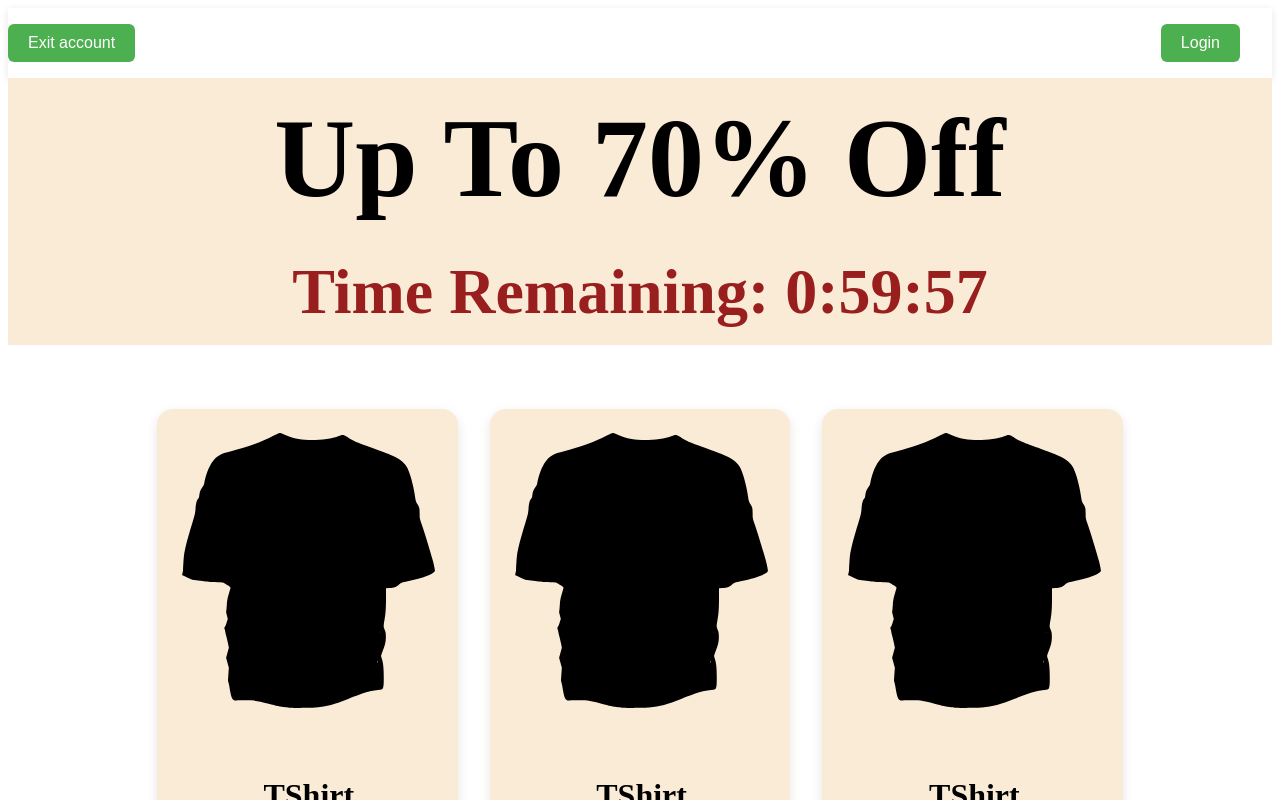
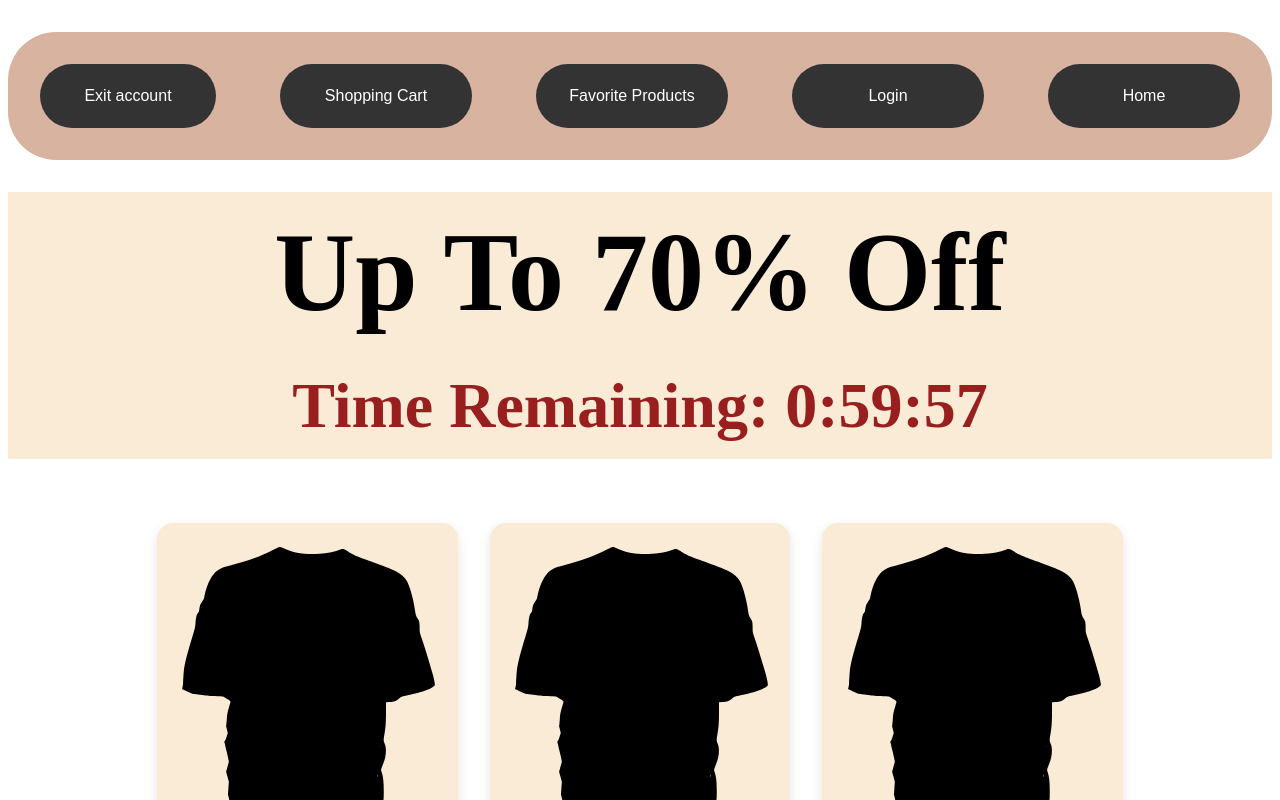
Before and after one commit to MohammadZafariB/MyFirstVueApp, a Vue app: page / in a window 1280 px wide. Shown: the top 800 px of the page. Built offline with nearby package versions, Linux system fonts and the light colour scheme.

Commit message:
added some functionality. some changes in form. navbar styling used before each and persist

```diff
--- a/package.json
+++ b/package.json
@@ -12,6 +12,7 @@
     "core-js": "^3.8.3",
     "element-plus": "^2.9.8",
     "pinia": "^3.0.2",
+    "pinia-plugin-persistedstate": "^4.2.0",
     "vue": "^3.2.13",
     "vue-router": "^4.5.0"
   },
--- a/src/components/LoginComponent.vue
+++ b/src/components/LoginComponent.vue
@@ -1,24 +1,4 @@
 
-    <!-- <el-form>
-        <el-form-item label="نام">
-            <el-input />
-        </el-form-item>
-
-        <el-form-item label="نام خانوادگی">
-                <el-input />
-        </el-form-item>
-
-      <el-select  label="محل زندگی" placeholder="شهر محل زندگی خود را انتخاب کنید
-    ">
-        <el-option label="تهران" value="tehran" />
-        <el-option label="شهریار" value="shahriar" />
-      </el-select>
-
-      <el-form-item label="از طریق ایمیل به من اطلاع بده">
-        <el-switch />
-    </el-form-item>
-
-    </el-form> -->
 <template>
   <el-form :model="form" label-width="auto" class="formContainer">
     <el-form-item label="First name" class="firstNameInput">
@@ -27,13 +7,15 @@
     <el-form-item label="Last name" class="lastNameInput">
       <el-input v-model="form.lastName" />
     </el-form-item>
+    <el-form-item label="Email" class="lastNameInput">
+      <el-input v-model="form.email" />
+    </el-form-item>
     <el-form-item label="Zone">
       <el-select v-model="form.region" placeholder="please select your zone">
         <el-option label="New York" value="NewYork" />
         <el-option label="Los Angeles" value="LosAngeles" />
       </el-select>
     </el-form-item>
-
 
     <el-form-item label="Identified as :">
       <el-radio-group v-model="form.gender">
@@ -43,48 +25,54 @@
     </el-form-item>
 
     <el-form-item label="Get informations via email?" class="">
-      <el-switch v-model="form.email" />
+      <el-switch v-model="form.notify" />
     </el-form-item>
 
     <el-form-item class="buttonsContainer">
-      <el-button type="primary" @click="onSubmit" class="submitButton">Create</el-button>
+      <el-button type="primary" @click="onSubmit" class="submitButton"
+        >Create</el-button
+      >
       <el-button class="cancelButton">Cancel</el-button>
     </el-form-item>
   </el-form>
 </template>
 
 <script setup>
-import { reactive } from 'vue'
+import { useAuthStore } from "@/stores/authstore";
+import { reactive } from "vue";
+import { useRouter } from "vue-router";
 
+const router = useRouter();
+const authstore = useAuthStore();
+function Login() {
+  authstore.login({ email: form.email });
+  router.push("/");
+}
 // do not use same name with ref
 const form = reactive({
-  firstName: '',
-  lastName: '',
-  region: '',
-  gender: '',
-  email: '',
-})
+  firstName: "",
+  lastName: "",
+  region: "",
+  gender: "",
+  email: "",
+  notify: "",
+});
 
 const onSubmit = () => {
-  console.log(form)
-}
+  console.log(form);
+  Login();
+};
 </script>
 <style scoped>
-    .formContainer{
-        margin-top: 5rem;
-        max-width: 900px;
-
-    }
-    .buttonsContainer{
-      margin-left: 50%;
-    }
-.submitButton{
-
+.formContainer {
+  margin-top: 5rem;
+  max-width: 900px;
 }
-.cancelButton{
-
+.buttonsContainer {
+  margin-left: 50%;
+}
+.submitButton {
+}
+.cancelButton {
 }
 </style>
-// v-forms were deleted
-// this was accuring errors
-// the last code was commented
--- a/src/components/Modal.vue
+++ b/src/components/Modal.vue
@@ -3,21 +3,26 @@
             <div class="modal">
                 <h1 class="message">{{props.modalMessage}}</h1>
                 <el-button type="success" @click="toggleModal">no</el-button>
-                <el-button type="danger" @click="goHome() ; toggleModal()" >yes</el-button>
+                <el-button type="danger" @click=";goHome() , toggleModal()" >yes</el-button>
             </div>
         </div>
 </template>
 
 <script setup>
+import { useAuthStore } from "@/stores/authstore"
 import { ref } from "vue"
 import {useRouter} from 'vue-router'
-
 const router = useRouter()
-
+const authStore = useAuthStore()
     function goHome() {
   router.push('/')
   console.log("clicked!")
+Logout()
 }
+
+    function Logout(){
+        authStore.logout()
+    }
 
     function toggleModal(){
         showModal.value=!showModal.value
--- a/src/components/Navbar.vue
+++ b/src/components/Navbar.vue
@@ -1,15 +1,27 @@
 <template>
   <div class="Navbar">
-    <div class="rightSection">
-      <!-- You can put logo or other stuff here -->
+    <!-- You can put logo or other stuff here -->
 
-      <button class="button" @click="openModal">Exit account</button>
-    </div>
-    <div class="leftSection">
-      <router-link to="/login">
-        <button class="button" @click="console.log(d)">Login</button>
+    <button class="button" @click="openModal">Exit account</button>
+
+    <div>
+      <router-link to="/shop">
+        <button class="button">Shopping Cart</button>
       </router-link>
     </div>
+    <div>
+      <router-link to="/favorite">
+        <button class="button">Favorite Products</button>
+      </router-link>
+    </div>
+
+    <router-link to="/login">
+      <button class="button">Login</button>
+    </router-link>
+    <router-link to="/">
+      <button class="button">Home</button>
+    </router-link>
+
     <Modal ref="modalRef" modalMessage="wanna leave?" theme="" />
   </div>
 </template>
@@ -27,15 +39,17 @@ function openModal() {
 <style scoped>
 .Navbar {
   width: 100%;
-  height: 70px;
-  background-color: #ffffff;
-  box-shadow: 0 2px 8px rgba(0, 0, 0, 0.1);
+  margin: auto;
+  background-color: #d8b4a0;
+  /* box-shadow: 0 2px 8px rgba(0, 0, 0, 0.1); */
   display: flex;
-  justify-content: space-between;
   align-items: center;
+  justify-content: center;
   top: 0;
 
   z-index: 999;
+  border-radius: 3rem;
+  margin: 2rem 0;
 }
 
 .rightSection {
@@ -47,6 +61,10 @@ function openModal() {
   display: flex;
   align-items: center;
 }
+.middleSection {
+  display: flex;
+  align-items: center;
+}
 
 .logo {
   height: 40px;
@@ -54,18 +72,24 @@ function openModal() {
 }
 
 .button {
-  background-color: #4caf50;
+  background-color: #333333;
   border: none;
   color: white;
-  padding: 10px 20px;
   font-size: 1rem;
   border-radius: 6px;
   cursor: pointer;
   transition: background-color 0.3s ease;
-  margin-right: 2rem;
+  margin: 2rem;
+  font: bold;
+  border-radius: 4rem;
+  width: 12rem;
+  height: 4rem;
 }
 
 .loginButton:hover {
   background-color: #45a049;
 }
+.Modal {
+  width: 100%;
+}
 </style>
--- a/src/main.js
+++ b/src/main.js
@@ -4,8 +4,10 @@ import router from './router'
 import ElementPlus from 'element-plus'
 import 'element-plus/dist/index.css'
 import { createPinia } from 'pinia'
+import piniaPluginPersistedstate from 'pinia-plugin-persistedstate'
 const app = createApp(App)
 const pinia = createPinia()
+pinia.use(piniaPluginPersistedstate)
 app.use(pinia)
 app.use(router)
 app.use(ElementPlus)
--- a/src/router/index.js
+++ b/src/router/index.js
@@ -1,23 +1,31 @@
-// src/router/index.js
-
 import { createRouter, createWebHistory } from 'vue-router'
-
-// Import your pages (components)
 import LandingPage from '@/views/LandingPage.vue'
 import Login from '@/views/LoginPage.vue'
 import ShopCart from "@/views/ShopCart.vue"
 import FavCart from "@/views/FavCart.vue"
+import { useAuthStore } from '@/stores/authstore'
 
 const routes = [
-  { path: '/', component: LandingPage },
-  { path: '/login', component: Login },
-  { path: '/shop', component: ShopCart },
-  {path: '/favorite' , component :FavCart}
+  { path: '/', component: LandingPage, name: "Home" },
+  {
+    path: '/login', component: Login, name: 'Login'
+  },
+  { path: '/shop', component: ShopCart, name: 'Shop' , meta:{requiresAuth:true} },
+  { path: '/favorite', component: FavCart, name: 'Favroite' , meta:{requiresAuth:true}}
 ]
 
 const router = createRouter({
   history: createWebHistory(),
   routes,
 })
+router.beforeEach((to,from,next)=>{
+  const authStore = useAuthStore()
+  if(to.meta.requiresAuth && !authStore.isAuthenticated){
+    next('/login')
+  }
+else{
+  next()
+}
+})
 
 export default router
--- /dev/null
+++ b/src/stores/authstore.js
@@ -0,0 +1,21 @@
+import { defineStore } from "pinia";
+export const useAuthStore = defineStore('auth', {
+    state: () => ({
+        isAuthenticated: false,
+        user: null,
+    }),
+    actions: {
+        login({ email }) {
+            this.user = { email }
+            this.isAuthenticated = true
+            console.log(`user ${email} logged in`)
+        },
+        logout() {
+            this.user = null
+            this.isAuthenticated = false
+        }
+    },
+    persist: {
+        storage: localStorage,
+    }
+})
--- a/src/stores/cartStore.js
+++ b/src/stores/cartStore.js
@@ -1,16 +1,20 @@
 import { defineStore } from "pinia";
-import {products} from "../data/products.js"
-export const useCartStore =defineStore("cart",{
-    state: ()=>({
+import { products } from "../data/products.js"
+export const useCartStore = defineStore("cart", {
+    state: () => ({
         products,
         cart: []
     }),
     actions: {
-        addToCart(product){
+        addToCart(product) {
             console.log("Product added to cart:", product);
             this.cart.push(product)
         },
         removeFromCart(productId) {
-          this.cart = this.cart.filter(item => item.id !== productId);}
+            this.cart = this.cart.filter(item => item.id !== productId);
+        }
+    },
+    persist: {
+        storage: localStorage
     }
 })
--- a/src/stores/favProductsStore.js
+++ b/src/stores/favProductsStore.js
@@ -22,6 +22,9 @@ export const useFavProductsStore = defineStore("favCart" ,
                 console.log("product was deleted from fav cart!")
                 this.favCart= this.favCart.filter(item => item.id !== product.id);
             }
+        },
+        persist:{
+            storage:localStorage
         }
 }
 )
--- a/src/views/FavCart.vue
+++ b/src/views/FavCart.vue
@@ -1,19 +1,31 @@
 <template>
-<div v-if="favProductsStore.favCart.length===0"> Your favorite Cart is empty</div>
+  <div v-if="favProductsStore.favCart.length === 0">
+    Your favorite Cart is empty
+  </div>
+  <div class="cardContainer">
     <Card
       v-for="(item, index) in favProductsStore.favCart"
-  :key="index"
-  :product="item"/>
-  <!-- <div>{{favorites}}</div> -->
+      :key="index"
+      :product="item"
+    />
+    <!-- <div>{{favorites}}</div> -->
+  </div>
 </template>
 
 <script setup>
-    import Card from "../components/Card.vue"
-    import {useFavProductsStore} from "../stores/favProductsStore.js"
-    const favProductsStore = useFavProductsStore();
-const favorites = favProductsStore.favoriteProducts
+import Card from "../components/Card.vue";
+import { useFavProductsStore } from "../stores/favProductsStore.js";
+const favProductsStore = useFavProductsStore();
+const favorites = favProductsStore.favoriteProducts;
 </script>
 
 <style>
-
+.cardContainer {
+  display: flex;
+  flex-wrap: wrap;
+  justify-content: center;
+  align-items: center;
+  gap: 2rem;
+  margin-top: 2rem;
+}
 </style>
```
Also changed, not shown: src/App.vue (+2 -5 lines), src/views/ShopCart.vue (+6 -6 lines), 1 other file (tests, documents, lock files or other folders).
